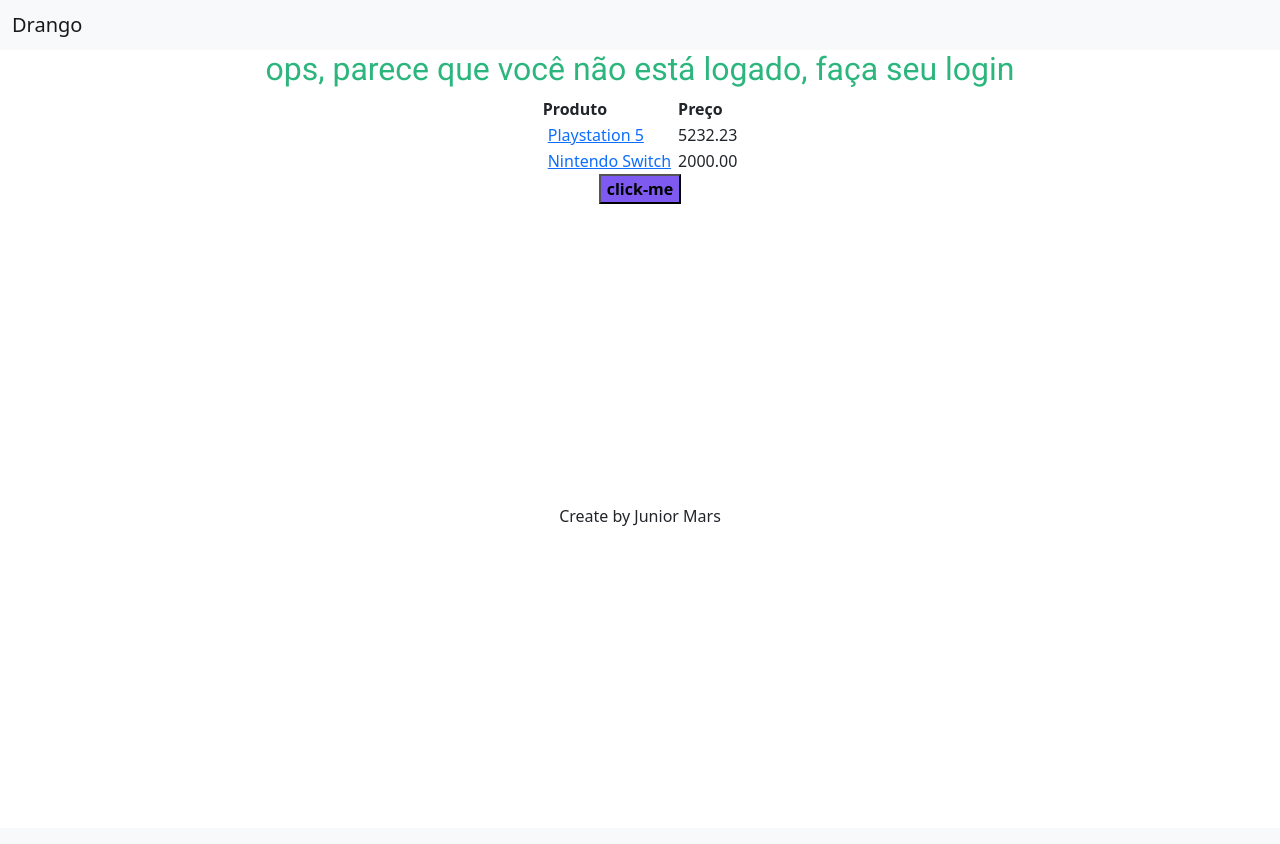
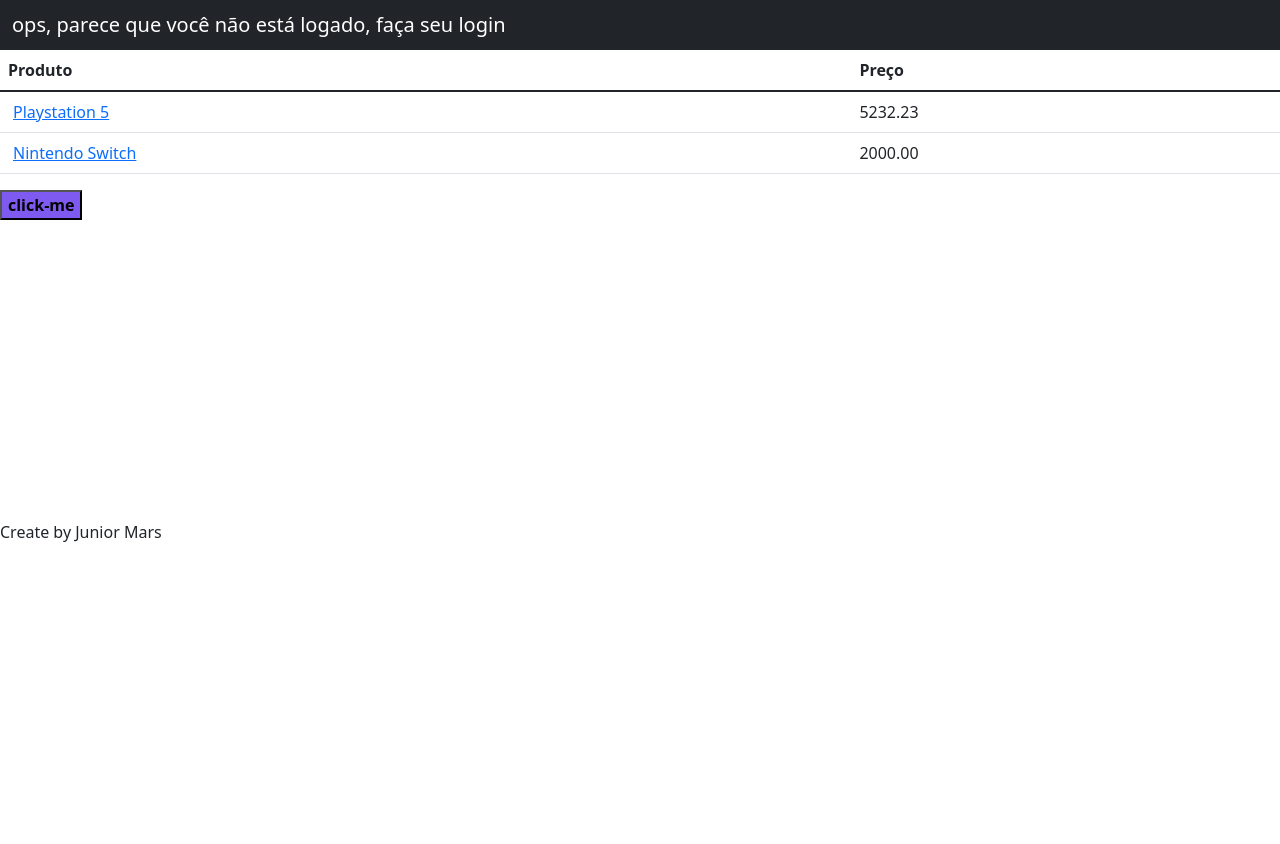
Before and after one commit to marssaljr/drango-knt, a Django app: page / in a window 1280 px wide. Before the commit the page ends 526 px from the top, so only its background shows below. Run offline with Django 3.2, Linux system fonts and the light colour scheme; data comes from the database, SQL or seed files in the repository.

Commit message:
Update index.html

```diff
--- a/core/templates/index.html
+++ b/core/templates/index.html
@@ -11,14 +11,13 @@
     <link href="https://cdn.jsdelivr.net/npm/bootstrap@5.1.3/dist/css/bootstrap.min.css" rel="stylesheet" integrity="sha384-1BmE4kWBq78iYhFldvKuhfTAU6auU8tT94WrHftjDbrCEXSU1oBoqyl2QvZ6jIW3" crossorigin="anonymous">
 </head>
 <body>
-	<nav class="navbar navbar-light bg-light">
+	<nav class="navbar navbar-dark bg-dark">
 	  <div class="container-fluid">
-	    <span class="navbar-brand mb-0 h1">Drango</span>
+	    <span class="navbar-brand mb-0 h1">{{user}} você {{logado}}</span>
 	  </div>
 	</nav>
-	<center>
-<h2>{{user}} você {{logado}} </h2>
-<table>
+
+<table class="table">
 	<thead>
 		<tr>
 			<th>Produto</th>
@@ -37,6 +36,5 @@
 <button onclick="teste()">click-me</button>
 <script type="text/javascript" src="{% static 'js/script.js' %}"></script>
 <footer>Create by Junior Mars</footer>
-</center>
 </body>
 </html>
```
